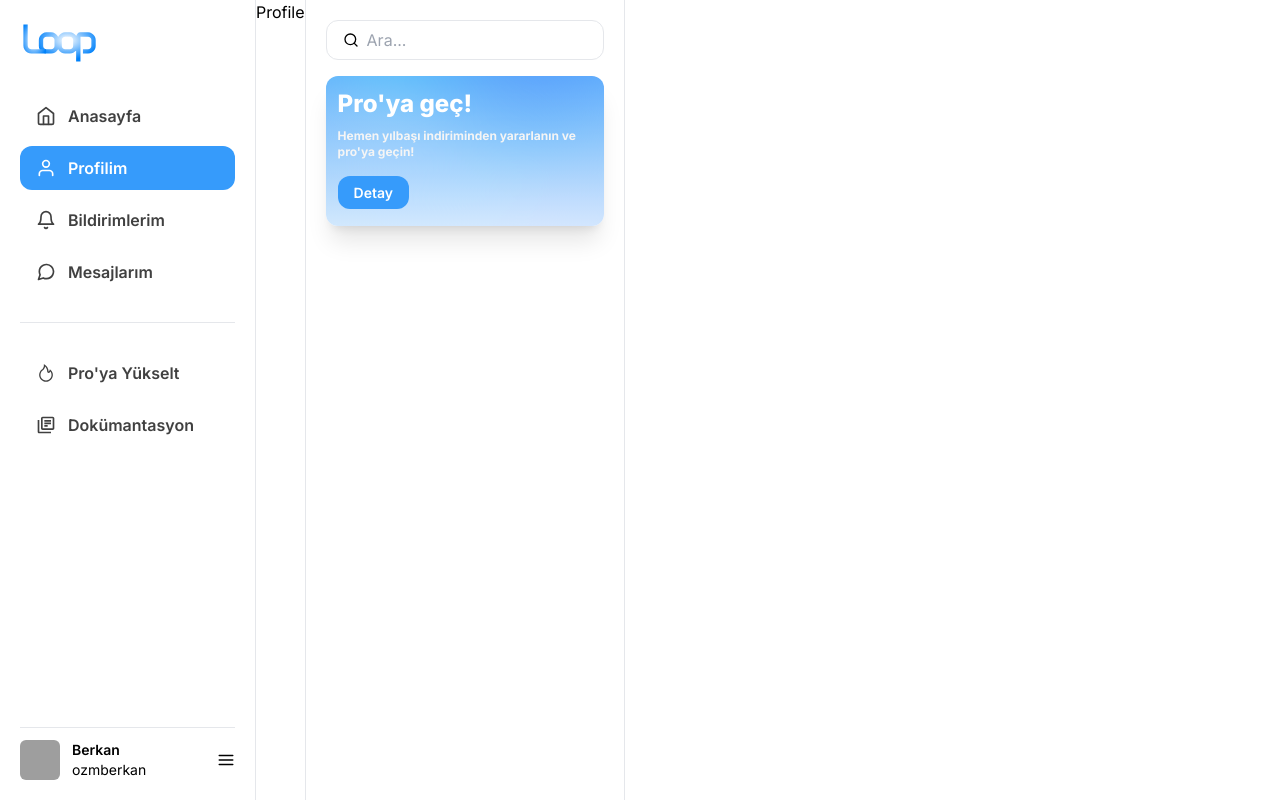
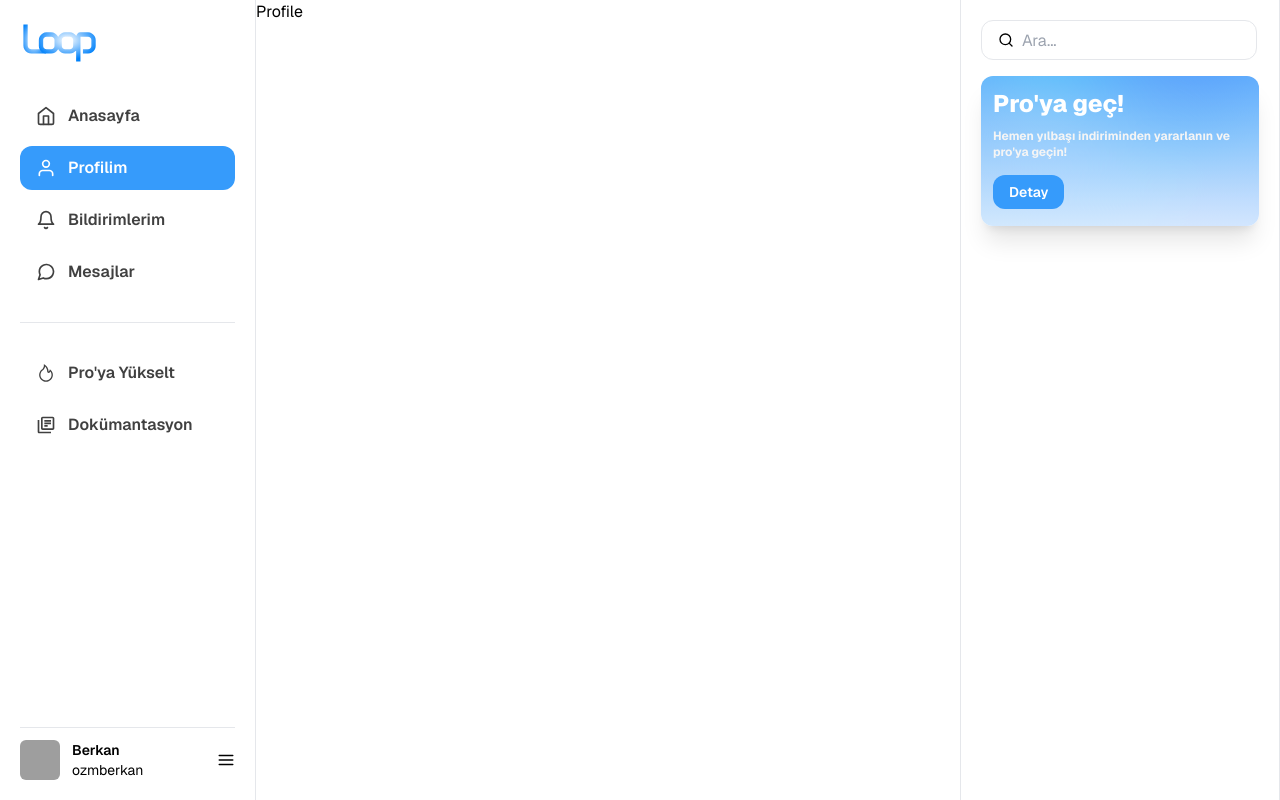
Before and after one commit to ozmberkan/loop, a React (Vite) app in the folder frontend/: page /profile/ozmberkan in a window 1280 px wide. Built offline with nearby package versions, Linux system fonts and the light colour scheme; grey boxes are pictures that could not be loaded.

Commit message:
new logo & new font added

```diff
--- a/frontend/index.html
+++ b/frontend/index.html
@@ -8,6 +8,7 @@
   <link
     href="https://fonts.googleapis.com/css?family=Inter:100,200,300,regular,500,600,700,800,900,100italic,200italic,300italic,italic,500italic,600italic,700italic,800italic,900italic"
     rel="stylesheet" />
+    <link href="https://fonts.googleapis.com/css?family=Geist:100,200,300,regular,500,600,700,800,900" rel="stylesheet" />
   <title>Vite + React</title>
 </head>
 
--- a/frontend/src/components/UI/Rightbar/Pro.jsx
+++ b/frontend/src/components/UI/Rightbar/Pro.jsx
@@ -1,12 +1,11 @@
 import React from "react";
-import { IoIosSnow } from "react-icons/io";
 import { Link } from "react-router-dom";
 
 const Pro = () => {
   return (
-    <div className="p-3 rounded-xl h-[150px] w-full bg-premium bg-opacity-1  bg-center bg-cover flex flex-col gap-3 shadow-xl">
+    <div className="p-3 font-geist rounded-xl h-[150px] w-full bg-premium bg-opacity-1  bg-center bg-cover flex flex-col gap-3 shadow-xl">
       <div className="flex flex-col">
-        <h1 className="font-extrabold text-white text-2xl">Pro'ya geç!</h1>
+        <h1 className="font-extrabold text-white text-2xl ">Pro'ya geç!</h1>
         <p className="text-xs font-bold mt-2 text-neutral-100">
           Hemen yılbaşı indiriminden yararlanın ve pro'ya geçin!
         </p>
--- a/frontend/src/components/UI/Sidebar/LowerLink.jsx
+++ b/frontend/src/components/UI/Sidebar/LowerLink.jsx
@@ -13,7 +13,7 @@ const LowerLink = () => {
             `flex items-center gap-3 w-full font-semibold py-2.5 rounded-xl px-4 text-base ${
               isActive
                 ? "bg-primary text-white"
-                : "hover:bg-neutral-100 text-neutral-700"
+                : "hover:bg-zinc-100 text-neutral-700"
             }`
           }
         >
--- a/frontend/src/components/UI/Sidebar/UpperLink.jsx
+++ b/frontend/src/components/UI/Sidebar/UpperLink.jsx
@@ -13,7 +13,7 @@ const UpperLink = () => {
             `flex items-center gap-3 w-full font-semibold py-2.5 rounded-xl px-4 text-base ${
               isActive
                 ? "bg-primary text-white"
-                : "hover:bg-neutral-50 text-neutral-700"
+                : "hover:bg-zinc-100 text-neutral-700"
             }`
           }
         >
--- a/frontend/src/data/data.js
+++ b/frontend/src/data/data.js
@@ -12,14 +12,19 @@ export const UpperLinks = [
   { id: 1, to: "/", label: "Anasayfa", icon: FiHome },
   { id: 2, to: "/profile/ozmberkan", label: "Profilim", icon: FiUser },
   { id: 3, to: "/my-notifications", label: "Bildirimlerim", icon: FiBell },
-  { id: 4, to: "/my-message", label: "Mesajlarım", icon: FiMessageCircle },
+  { id: 4, to: "/my-message", label: "Mesajlar", icon: FiMessageCircle },
 ];
 
 export const LowerLinks = [
-  { id: 1, to: "/pro", label: "Pro'ya Yükselt", icon: AiOutlineFire },
+  {
+    id: 1,
+    to: "/upgrade-to-pro",
+    label: "Pro'ya Yükselt",
+    icon: AiOutlineFire,
+  },
   {
     id: 2,
-    to: "/categories",
+    to: "/documents",
     label: "Dokümantasyon",
     icon: MdOutlineLibraryBooks,
   },
--- a/frontend/src/pages/Profile/Profile.jsx
+++ b/frontend/src/pages/Profile/Profile.jsx
@@ -1,7 +1,7 @@
 import React from "react";
 
 const Profile = () => {
-  return <div>Profile</div>;
+  return <div className="w-full">Profile</div>;
 };
 
 export default Profile;
--- a/frontend/src/tailwind.css
+++ b/frontend/src/tailwind.css
@@ -3,5 +3,5 @@
 @tailwind utilities;
 
 body {
-  @apply font-inter;
+  @apply font-geist;
 }
--- a/frontend/tailwind.config.js
+++ b/frontend/tailwind.config.js
@@ -8,6 +8,7 @@ export default {
       },
       fontFamily: {
         inter: ["Inter", "sans-serif"],
+        geist: ["Geist", "sans-serif"],
       },
       backgroundImage: {
         premium: "url('/src/assets/premium.svg')",
```
Also changed, not shown: frontend/src/assets/logo.svg.
